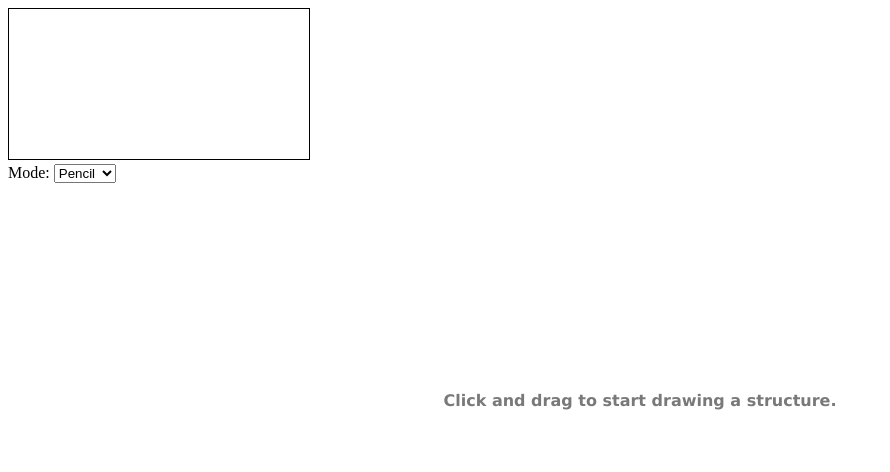
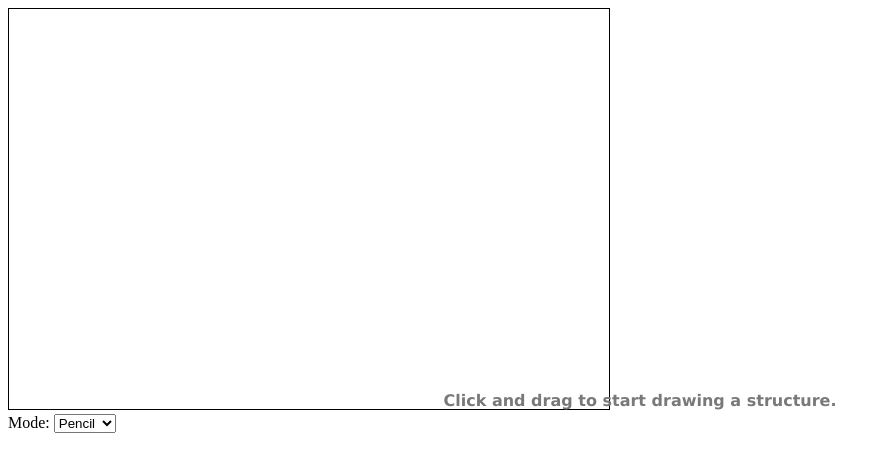
Before and after one commit to Navin-Jethwani-76/testing, a plain HTML site: page index.html in a window 1280 px wide. Shown: the whole page, without its empty margins (0-890 px from the left). Drawn offline with Linux system fonts and the light colour scheme.

Commit message:
Update style.css

```diff
--- a/style.css
+++ b/style.css
@@ -1,5 +1,9 @@
 body{
   display: block;
+}
+svg{
+  width: 600px;
+  height:400px
 }
 .svg-wrap > span{
   position: absolute;
```
